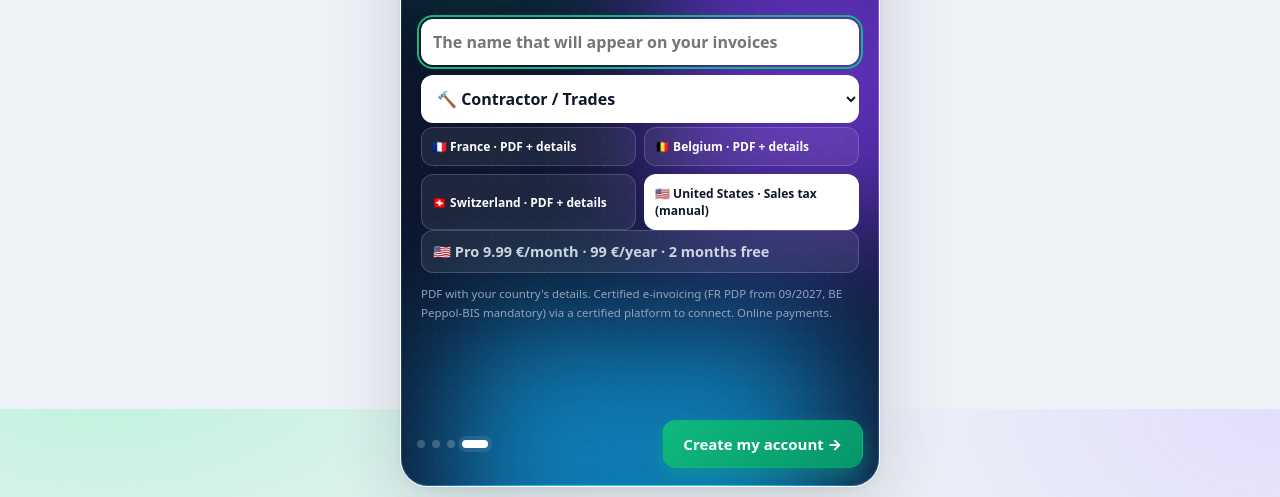
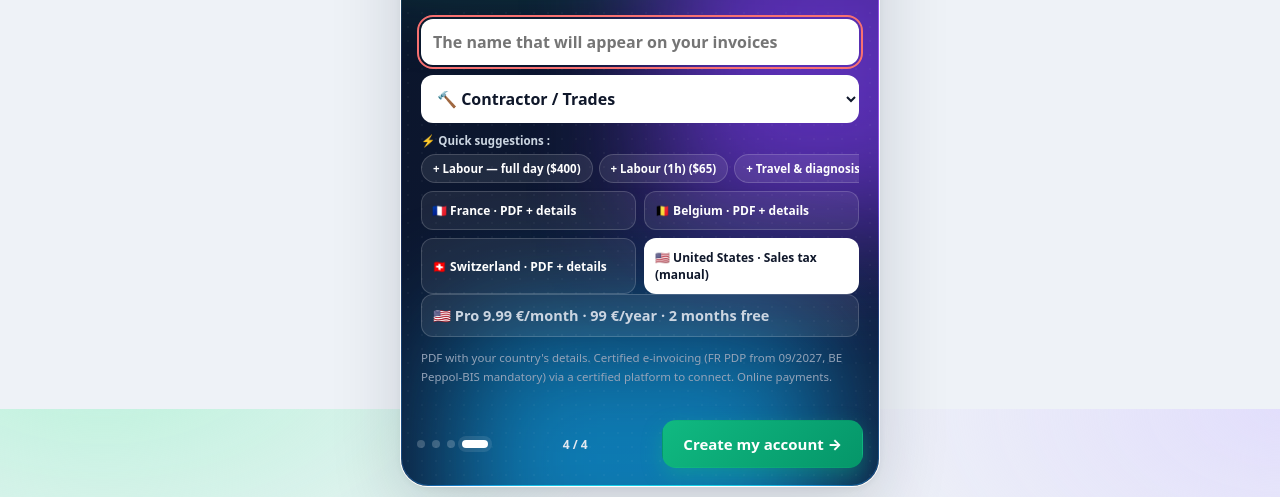
Before and after one commit to SammyYohan/Encaisse, a plain HTML site: page index.html in a window 1280 px wide. Both pictures are taken after a click on the button "Skip". Shown: the part 391-888 px from the top of the page. Drawn offline with Linux system fonts and the light colour scheme.

Commit message:
i18n relais EN + secteur Autres + onboarding dynamique (apercu presets, compteur, erreur inline) + SW v24

```diff
--- a/app.js
+++ b/app.js
@@ -350,6 +350,14 @@ const SECTEURS={
       {lib:{fr:"Transfert aéroport / longue dist.",en:"Airport transfer / long distance"},q:1,p:{"€":55,CHF:80,$:70}},
       {lib:{fr:"Mise à disposition (demi-journée)",en:"Half-day hire"},q:1,p:{"€":140,CHF:190,$:165}},
       {lib:{fr:"Frais d'attente / manutention",en:"Waiting / handling fee"},q:1,p:{"€":25,CHF:35,$:30}}
+    ]},
+  autres:{
+    label:{fr:"🧰 Autres",en:"🧰 Other"},ex:{fr:"Décris ta prestation en quelques mots",en:"Describe your job in a few words"},unit:"",photo:{fr:"📷 Photo (preuve)",en:"📷 Photo (proof)"},cli:{fr:"Ex : nom du client + repère",en:"E.g. client name + reference"},
+    presets:[
+      {lib:{fr:"Prestation standard",en:"Standard service"},q:1,p:{"€":80,CHF:110,$:95}},
+      {lib:{fr:"Produit / Article",en:"Product / Item"},q:1,p:{"€":50,CHF:65,$:60}},
+      {lib:{fr:"Déplacement",en:"Travel"},q:1,p:{"€":25,CHF:35,$:30}},
+      {lib:{fr:"Frais divers",en:"Miscellaneous fee"},q:1,p:{"€":30,CHF:40,$:35}}
     ]}
 };
 
@@ -473,6 +481,7 @@ function setSlide(n){
   oi=Math.max(0,Math.min(NS-1,n));
   $$("#onbSlides .slide").forEach((el,i)=>el.classList.toggle("is-active",i===oi));
   $$("#onbDots i").forEach((d,i)=>d.classList.toggle("is-on",i===oi));
+  const oc=$("#onbCount");if(oc)oc.textContent=(oi+1)+" / "+NS;
   $("#onbBar").style.width=((oi+1)/NS*100)+"%";
   $("#onbNext").textContent=oi===NS-1?T("Créer mon compte →"):T("Continuer →");
 }
@@ -488,18 +497,33 @@ function initOnb(){
   if(langSel){
     const list=window.ENCAISSE_LANG_LIST||{fr:"Français",en:"English"};
     langSel.innerHTML=Object.keys(list).map(k=>`<option value="${k}"${k===lang()?" selected":""}>${list[k]}</option>`).join("");
-    langSel.onchange=()=>{setAppLang(langSel.value).then(()=>{setSlide(oi);refreshOnbPrice()})};
+    langSel.onchange=()=>{setAppLang(langSel.value).then(()=>{setSlide(oi);refreshOnbPrice();onbPresetPreview()})};
   }
-  const upd=refreshOnbPrice;
+  const upd=()=>{refreshOnbPrice();onbPresetPreview()};
   upd();
+  const sxSel=$("#onbSecteur");if(sxSel)sxSel.onchange=upd;
   $("#onbNext").onclick=()=>{ if(oi<NS-1){setSlide(oi+1);return} finishOnb(); };
   $("#onbSkip").onclick=finishOnb;
+  const bizField=$("#onbBiz");if(bizField)bizField.addEventListener("input",e=>e.target.classList.remove("err"));
   /* pastilles de progression cliquables (le swipe existe aussi) */
   $$("#onbDots i").forEach((dot,i)=>{dot.onclick=()=>setSlide(i)});
   $("#onbSlides").addEventListener("click",e=>{const b=e.target.closest("#onbPays button");if(!b)return;$$("#onbPays button").forEach(x=>x.classList.remove("is-sel"));b.classList.add("is-sel");upd()});
   let sx=null;const el=$("#onbSlides");
   el.addEventListener("touchstart",e=>sx=e.touches[0].clientX,{passive:true});
   el.addEventListener("touchend",e=>{if(sx==null)return;const dx=e.changedTouches[0].clientX-sx;if(dx<-50)setSlide(oi+1);if(dx>50)setSlide(oi-1);sx=null},{passive:true});
+}
+/* Apercu dynamique slide 4 : les 3 suggestions 1-clic du metier choisi,
+   dans la devise du pays selectionne. L'utilisateur voit son futur
+   formulaire avant meme de creer son compte. */
+function onbPresetPreview(){
+  const box=$("#onbPresets");if(!box)return;
+  const sx=$("#onbSecteur")?.value||"artisan";
+  const secDef=SECTEURS[sx]||SECTEURS.artisan;
+  const pays=$("#onbPays .is-sel")?.dataset?.pays||"FR";
+  const dev=(PAYS[pays]||PAYS.FR).devise;
+  const show=v=>pays==="CH"?v+" CHF":pays==="US"?"$"+v:v+" €";
+  const items=(secDef.presets||[]).slice(0,3);
+  box.innerHTML=`<div class="preset-label">⚡ ${T("Suggestions rapides")} :</div><div class="preset-chips">`+items.map(p=>`<span class="preset-chip">+ ${esc(loc(p.lib))} (${show(p.p[dev]||Object.values(p.p)[0]||0)})</span>`).join("")+`</div>`;
 }
 function refreshOnbPrice(){
   const sel=$("#onbPays .is-sel")?.dataset?.pays||"FR";
@@ -512,7 +536,8 @@ function finishOnb(){
     /* « Passer » peut être tapé dès la 1re slide : le champ est sur la dernière.
        On y amène l'utilisateur au lieu d'un toast sans champ visible. */
     setSlide(NS-1);
-    $("#onbBiz")?.focus();
+    const bizInput=$("#onbBiz");
+    if(bizInput){bizInput.classList.add("err");bizInput.focus()}
     toast(T("Nom requis"));
     return;
   }
--- a/i18n.js
+++ b/i18n.js
@@ -1,5 +1,5 @@
 /* Encaisse i18n — clés = texte source français (pattern gettext).
-   Clé absente du dictionnaire => le français reste affiché (dégradation propre).
+   Clé absente du dictionnaire => repli anglais puis français (jamais de crash).
    Variables : t("Bonjour {w}", {w:"Ana"}) remplace {w}. */
 (function () {
   "use strict";
@@ -17,6 +17,7 @@
     "🧪 Mode démonstration — aucun paiement réel, liens et boutons simulés.": "🧪 Demo mode — no real payments; links and buttons are simulated.",
     "🛍️ Commerce / Boutique": "🛍️ Retail / Shop",
     "🛵 Transport / Livraison": "🛵 Transport / Delivery",
+    "🧰 Autres": "🧰 Other",
     "0% commission sur tes encaissements.": "0% commission on your collections.",
     "N°, rue, code postal, ville": "No., street, postcode, city",
     "Le nom qui apparaîtra sur tes factures": "The name that will appear on your invoices",
@@ -513,6 +514,9 @@
     } else if (LANG !== "fr") {
       var dd = LOADED[LANG];
       if (dd && dd[out] !== undefined) out = dd[out];
+      /* Relais anglais : les 22 dictionnaires UE suivent avec retard ; mieux
+         vaut l'anglais (2e langue officielle de l'app) que le français. */
+      else if (EN[out] !== undefined) out = EN[out];
     }
     if (vars) {
       for (var k in vars) {
--- a/index.html
+++ b/index.html
@@ -76,7 +76,9 @@ try{var __t="auto";try{var __s=JSON.parse(localStorage.getItem("encaisse.v1")||"
           <option value="food" data-i18n="🍲 Resto / Food">🍲 Resto / Food</option>
           <option value="beaute" data-i18n="💇 Beauté / Bien-être">💇 Beauté / Bien-être</option>
           <option value="transport" data-i18n="🛵 Transport / Livraison">🛵 Transport / Livraison</option>
+          <option value="autres" data-i18n="🧰 Autres">🧰 Autres</option>
         </select>
+        <div class="preset-preview" id="onbPresets"></div>
         <div class="pays-grid" id="onbPays">
           <button type="button" data-pays="FR" class="is-sel" data-i18n="🇫🇷 France · PDF + mentions">🇫🇷 France · PDF + mentions</button>
           <button type="button" data-pays="BE" data-i18n="🇧🇪 Belgique · PDF + mentions">🇧🇪 Belgique · PDF + mentions</button>
@@ -89,6 +91,7 @@ try{var __t="auto";try{var __s=JSON.parse(localStorage.getItem("encaisse.v1")||"
     </div>
     <div class="onb-nav">
       <div class="dots" id="onbDots" aria-hidden="true"><i class="is-on"></i><i></i><i></i><i></i></div>
+      <span class="onb-count" id="onbCount">1 / 4</span>
       <button class="btn primary big" id="onbNext" type="button">Continuer →</button>
     </div>
   </div>
@@ -163,6 +166,7 @@ try{var __t="auto";try{var __s=JSON.parse(localStorage.getItem("encaisse.v1")||"
           <option value="food" data-i18n="🍲 Resto / Food">🍲 Resto / Food</option>
           <option value="beaute" data-i18n="💇 Beauté / Bien-être">💇 Beauté / Bien-être</option>
           <option value="transport" data-i18n="🛵 Transport / Livraison">🛵 Transport / Livraison</option>
+          <option value="autres" data-i18n="🧰 Autres">🧰 Autres</option>
         </select></label>
         <div class="grid2">
           <label><span data-i18n="Pays fiscal">Pays fiscal</span><select name="pays" id="paysSel">
--- a/styles.css
+++ b/styles.css
@@ -212,6 +212,12 @@ input:focus,select:focus,textarea:focus,button:focus-visible{outline:2px solid v
 .dots{display:flex;gap:7px}.dots i{position:relative;width:8px;height:8px;border-radius:99px;background:#ffffff35;transition:all .3s;cursor:pointer}.dots i::after{content:"";position:absolute;inset:-9px}.dots i.is-on{width:26px;background:#fff}
 .onb-input{background:#fff;border:0;border-radius:12px;padding:12px;margin-top:10px;color:#0f172a;font-weight:700}
 .onb-price{margin:10px 0 0;font-size:12.5px;font-weight:800;color:#a7f3d0;background:#ffffff14;border:1px solid #ffffff2b;border-radius:12px;padding:9px 11px}
+.onb-count{color:#e2e8f0;font-size:12px;font-weight:800;white-space:nowrap}
+.preset-preview{margin-top:10px}
+.preset-preview .preset-label{color:#cbd5e1}
+.preset-preview .preset-chip{background:#ffffff16;border-color:#ffffff2b;color:#fff;cursor:default}
+.onb-input.err{outline:2px solid #f87171;animation:shake .35s ease}
+@keyframes shake{25%{transform:translateX(-5px)}50%{transform:translateX(5px)}75%{transform:translateX(-3px)}}
 .plan-badge{font-size:11px;font-weight:900;background:linear-gradient(135deg,#fbbf24,#f59e0b);color:#451a03;border-radius:99px;padding:6px 10px;white-space:nowrap}
 .plan-badge.pro{background:linear-gradient(135deg,var(--acc),var(--acc-d));color:#fff}
 .plan-card{border:2px solid #a7f3d0;background:linear-gradient(180deg,#ecfdf5,#fff)}
--- a/sw.js
+++ b/sw.js
@@ -1,7 +1,7 @@
 /* Encaisse SW — cache-first ultra-léger.
    ⚠️ VERSION : à incrémenter à chaque release (les fichiers critiques passent en
    network-first, donc config.js et ce SW sont rechargés même avec un ancien cache). */
-const C = "encaisse-v23";
+const C = "encaisse-v24";
 const A = [
   "./", "index.html", "styles.css",
   "app.js", "i18n.js", "qr.js", "config.js",
```
